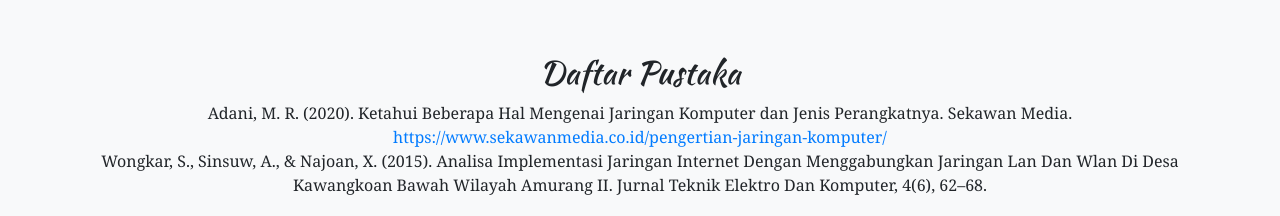
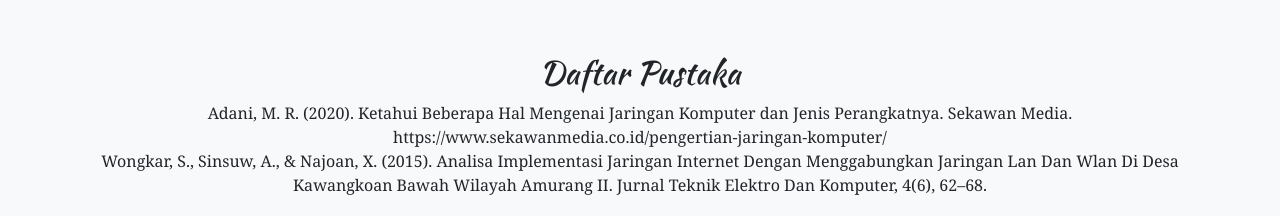
Before and after one commit to asepsaepulanwar218/myblog, a plain HTML site: page index.html in a window 1280 px wide. Shown: the part 2740-2956 px from the top of the page. Drawn offline with nearby package versions, Linux system fonts and the light colour scheme.

Commit message:
Update index.html

```diff
--- a/index.html
+++ b/index.html
@@ -142,7 +142,7 @@
 
                              <h2>Daftar Pustaka</h2>
                              <p>
-                                Adani, M. R. (2020). Ketahui Beberapa Hal Mengenai Jaringan Komputer dan Jenis Perangkatnya. Sekawan Media. <br> <a href="https://www.sekawanmedia.co.id/pengertian-jaringan-komputer/" target="blank">https://www.sekawanmedia.co.id/pengertian-jaringan-komputer/</a>
+                                Adani, M. R. (2020). Ketahui Beberapa Hal Mengenai Jaringan Komputer dan Jenis Perangkatnya. Sekawan Media. <br>https://www.sekawanmedia.co.id/pengertian-jaringan-komputer/
                                 <br>
                                 Wongkar, S., Sinsuw, A., & Najoan, X. (2015). Analisa Implementasi Jaringan Internet Dengan Menggabungkan Jaringan Lan Dan Wlan Di Desa Kawangkoan Bawah Wilayah Amurang II. Jurnal Teknik Elektro Dan Komputer, 4(6), 62–68.
                              </p>
```
